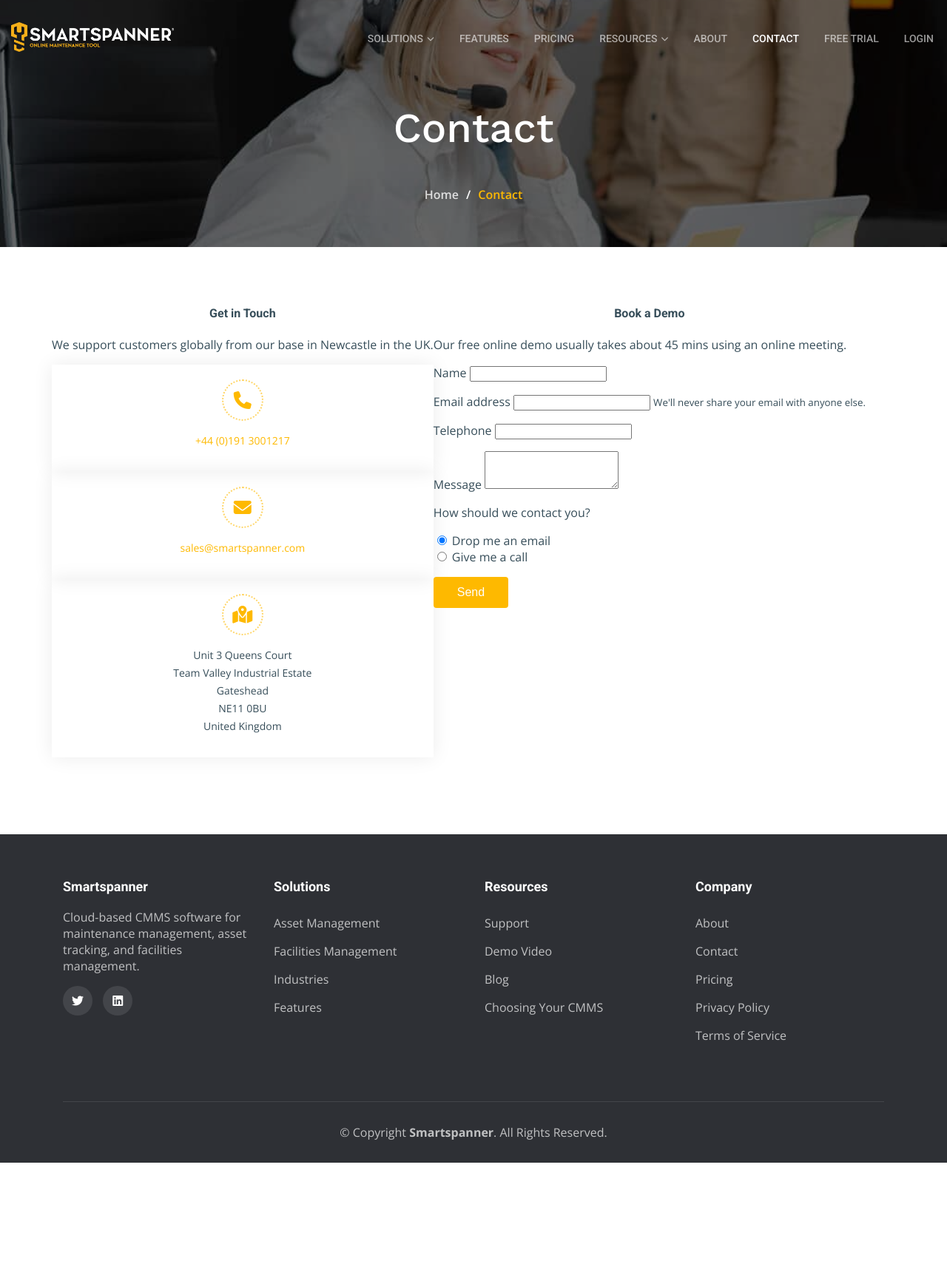
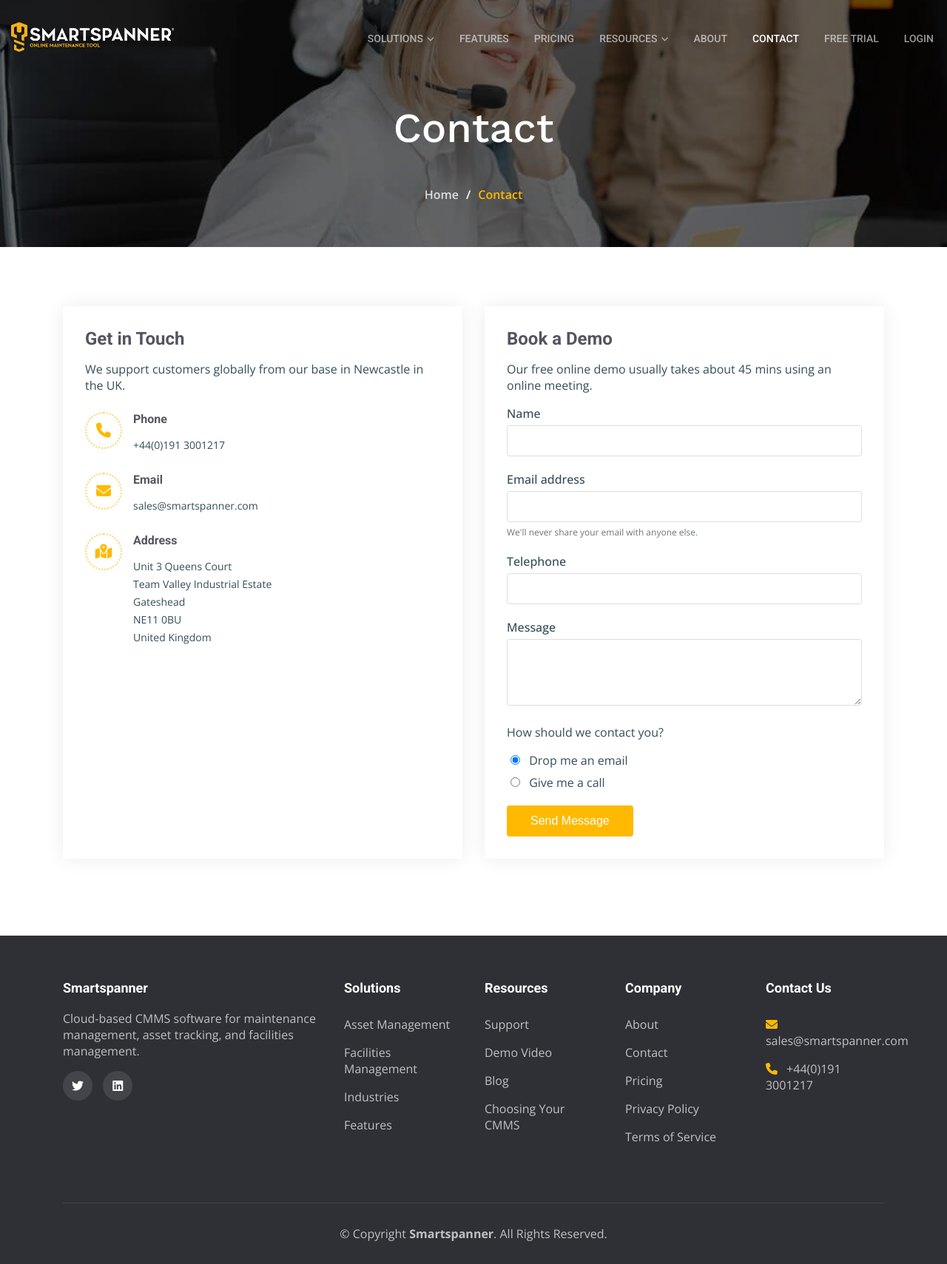
Before and after one commit to smartspanner/smartspanner.com, a Jekyll site: the page built from contact.html, in a window 1280 px wide. Shown: the whole page at 74% size. Built offline with Jekyll 4.4.1, drawn with Linux system fonts in a browser that asks for light colours; before the commit the page ends 1572 px from its top, so only the background shows below that.

Commit message:
feat: add Contact Us column to footer, fix contact page layout

```diff
--- a/_includes/footer.html
+++ b/_includes/footer.html
@@ -1,7 +1,7 @@
 <footer class="footer">
   <div class="container">
     <div class="row">
-      <div class="col-lg-3 col-md-6 mb-4">
+      <div class="col-lg-4 col-md-6 mb-4">
         <h4>{{ site.company.name }}</h4>
         <p>{{ site.description }}</p>
         <div class="social-links">
@@ -10,7 +10,7 @@
         </div>
       </div>
 
-      <div class="col-lg-3 col-md-6 mb-4">
+      <div class="col-lg-2 col-md-6 mb-4">
         <h4>Solutions</h4>
         <ul>
           <li><a href="{{ '/asset-management' | relative_url }}">Asset Management</a></li>
@@ -20,7 +20,7 @@
         </ul>
       </div>
 
-      <div class="col-lg-3 col-md-6 mb-4">
+      <div class="col-lg-2 col-md-6 mb-4">
         <h4>Resources</h4>
         <ul>
           <li><a href="{{ site.support_url }}" target="_blank">Support</a></li>
@@ -30,7 +30,7 @@
         </ul>
       </div>
 
-      <div class="col-lg-3 col-md-6 mb-4">
+      <div class="col-lg-2 col-md-6 mb-4">
         <h4>Company</h4>
         <ul>
           <li><a href="{{ '/about' | relative_url }}">About</a></li>
@@ -38,6 +38,14 @@
           <li><a href="{{ '/pricing' | relative_url }}">Pricing</a></li>
           <li><a href="{{ '/privacy-policy' | relative_url }}">Privacy Policy</a></li>
           <li><a href="{{ '/terms-of-service' | relative_url }}">Terms of Service</a></li>
+        </ul>
+      </div>
+
+      <div class="col-lg-2 col-md-6 mb-4">
+        <h4>Contact Us</h4>
+        <ul>
+          <li><i class="fa-solid fa-envelope"></i> <a href="mailto:sales@smartspanner.com">sales@smartspanner.com</a></li>
+          <li><i class="fa-solid fa-phone"></i> <a href="tel:+441913001217">+44(0)191 3001217</a></li>
         </ul>
       </div>
     </div>
--- a/contact.html
+++ b/contact.html
@@ -10,24 +10,31 @@
 <section id="contact" class="contact">
   <div class="container">
     <div class="row gy-4">
-      <div class="contact-wrap mb-5">
-        <h4 class="text-center">Get in Touch</h4>
-        <div class="col-8 offset-2">
-          <p class="text-center">We support customers globally from our base in Newcastle in the UK.</p>
+      <div class="col-lg-6">
+        <div class="contact-info-box">
+          <h3>Get in Touch</h3>
+          <p>We support customers globally from our base in Newcastle in the UK.</p>
 
-          <div class="info-wrap">
-            <div class="info-item">
-              <i class="fa-solid fa-phone"></i>
-              <p><a href="tel:{{ site.company.phone | replace: ' ', '' | replace: '(', '' | replace: ')', '' }}">{{ site.company.phone }}</a></p>
+          <div class="info-item d-flex">
+            <i class="fa-solid fa-phone"></i>
+            <div>
+              <h4>Phone</h4>
+              <p><a href="tel:+441913001217">+44(0)191 3001217</a></p>
             </div>
+          </div>
 
-            <div class="info-item">
-              <i class="fa-solid fa-envelope"></i>
-              <p><a href="mailto:{{ site.company.email }}">{{ site.company.email }}</a></p>
+          <div class="info-item d-flex">
+            <i class="fa-solid fa-envelope"></i>
+            <div>
+              <h4>Email</h4>
+              <p><a href="mailto:sales@smartspanner.com">sales@smartspanner.com</a></p>
             </div>
+          </div>
 
-            <div class="info-item">
-              <i class="fa-solid fa-map-location-dot"></i>
+          <div class="info-item d-flex">
+            <i class="fa-solid fa-map-location-dot"></i>
+            <div>
+              <h4>Address</h4>
               <p>
                 {{ site.company.address.line1 }}<br>
                 {{ site.company.address.line2 }}<br>
@@ -40,46 +47,44 @@
         </div>
       </div>
 
-      <div class="book-demo-wrap">
-        <h4 class="text-center">Book a Demo</h4>
-        <div class="col-8 offset-2">
+      <div class="col-lg-6">
+        <div class="contact-form-box">
+          <h3>Book a Demo</h3>
           <p>Our free online demo usually takes about 45 mins using an online meeting.</p>
 
-          <form action="https://formspree.io/f/meqpyeea" method="POST">
-            <div class="form-group mt-2">
+          <form action="https://formspree.io/f/meqpyeea" method="POST" class="contact-form">
+            <div class="form-group">
               <label for="name">Name</label>
-              <input type="text" name="Name" class="form-control" id="name" required>
+              <input type="text" name="Name" id="name" required>
             </div>
 
-            <div class="form-group mt-3">
+            <div class="form-group">
               <label for="email">Email address</label>
-              <input type="email" name="Email" class="form-control" id="email" required>
-              <small class="form-text text-muted">We'll never share your email with anyone else.</small>
+              <input type="email" name="Email" id="email" required>
+              <small>We'll never share your email with anyone else.</small>
             </div>
 
-            <div class="form-group mt-3">
+            <div class="form-group">
               <label for="telephone">Telephone</label>
-              <input type="tel" name="Telephone" class="form-control" id="telephone">
+              <input type="tel" name="Telephone" id="telephone">
             </div>
 
-            <div class="mt-3">
+            <div class="form-group">
               <label for="message">Message</label>
-              <textarea class="form-control" id="message" name="Message" rows="3"></textarea>
+              <textarea id="message" name="Message" rows="4"></textarea>
             </div>
 
-            <p class="mt-3">How should we contact you?</p>
-
-            <div class="form-check">
-              <input class="form-check-input" type="radio" name="Contact-me" id="contactEmail" value="email" checked>
-              <label class="form-check-label" for="contactEmail">Drop me an email</label>
+            <div class="form-group">
+              <p>How should we contact you?</p>
+              <label class="radio-label">
+                <input type="radio" name="Contact-me" value="email" checked> Drop me an email
+              </label>
+              <label class="radio-label">
+                <input type="radio" name="Contact-me" value="telephone"> Give me a call
+              </label>
             </div>
 
-            <div class="form-check">
-              <input class="form-check-input" type="radio" name="Contact-me" id="contactPhone" value="telephone">
-              <label class="form-check-label" for="contactPhone">Give me a call</label>
-            </div>
-
-            <button type="submit" class="btn btn-primary mt-3">Send</button>
+            <button type="submit" class="btn btn-primary">Send Message</button>
           </form>
         </div>
       </div>
--- a/style.css
+++ b/style.css
@@ -99,7 +99,7 @@
   margin: 0 -15px;
 }
 
-.col-lg-3, .col-lg-4, .col-lg-5, .col-lg-6, .col-lg-8, .col-md-6 {
+.col-lg-2, .col-lg-3, .col-lg-4, .col-lg-5, .col-lg-6, .col-lg-8, .col-md-6 {
   padding: 0 15px;
   width: 100%;
 }
@@ -111,6 +111,9 @@
 }
 
 @media (min-width: 992px) {
+  .col-lg-2 {
+    width: 16.666%;
+  }
   .col-lg-3 {
     width: 25%;
   }
@@ -1085,30 +1088,45 @@
 }
 
 /* Contact Section */
+.contact .contact-info-box,
+.contact .contact-form-box {
+  background: #fff;
+  padding: 30px;
+  box-shadow: 0 0 25px rgba(0, 0, 0, 0.08);
+  height: 100%;
+}
+
+.contact .contact-info-box h3,
+.contact .contact-form-box h3 {
+  font-size: 24px;
+  font-weight: 700;
+  color: var(--color-secondary);
+  margin-bottom: 15px;
+}
+
 .contact .info-item {
-  box-shadow: 0 0 25px rgba(0, 0, 0, 0.08);
-  padding: 20px 0 30px 0;
-  text-align: center;
+  margin-top: 25px;
 }
 
 .contact .info-item i {
   display: flex;
   align-items: center;
   justify-content: center;
-  width: 56px;
-  height: 56px;
-  font-size: 24px;
+  width: 50px;
+  height: 50px;
+  min-width: 50px;
+  font-size: 20px;
   color: var(--color-primary);
   border-radius: 50%;
   border: 2px dotted #ffd565;
-  margin: 0 auto 15px;
+  margin-right: 15px;
 }
 
-.contact .info-item h3 {
-  font-size: 20px;
-  color: #6c757d;
+.contact .info-item h4 {
+  font-size: 16px;
   font-weight: 700;
-  margin: 10px 0;
+  margin-bottom: 5px;
+  color: var(--color-secondary);
 }
 
 .contact .info-item p {
@@ -1116,6 +1134,58 @@
   line-height: 24px;
   font-size: 14px;
   margin-bottom: 0;
+}
+
+.contact .info-item p a {
+  color: var(--color-default);
+}
+
+.contact .info-item p a:hover {
+  color: var(--color-primary);
+}
+
+.contact .contact-form .form-group {
+  margin-bottom: 20px;
+}
+
+.contact .contact-form label {
+  display: block;
+  margin-bottom: 5px;
+  font-weight: 500;
+}
+
+.contact .contact-form input,
+.contact .contact-form textarea {
+  width: 100%;
+  padding: 12px 15px;
+  border: 1px solid #ddd;
+  font-size: 14px;
+  border-radius: 4px;
+}
+
+.contact .contact-form input:focus,
+.contact .contact-form textarea:focus {
+  border-color: var(--color-primary);
+  outline: none;
+}
+
+.contact .contact-form small {
+  display: block;
+  margin-top: 5px;
+  font-size: 12px;
+  color: #6c757d;
+}
+
+.contact .contact-form .radio-label {
+  display: block;
+  margin-bottom: 8px;
+  font-weight: normal;
+  cursor: pointer;
+}
+
+.contact .contact-form .radio-label input {
+  width: auto;
+  margin-right: 8px;
 }
 
 /* Forms */
@@ -1290,6 +1360,11 @@
   color: var(--color-primary);
 }
 
+.footer ul li i {
+  margin-right: 8px;
+  color: var(--color-primary);
+}
+
 .footer .social-links a {
   display: inline-block;
   width: 40px;
```
